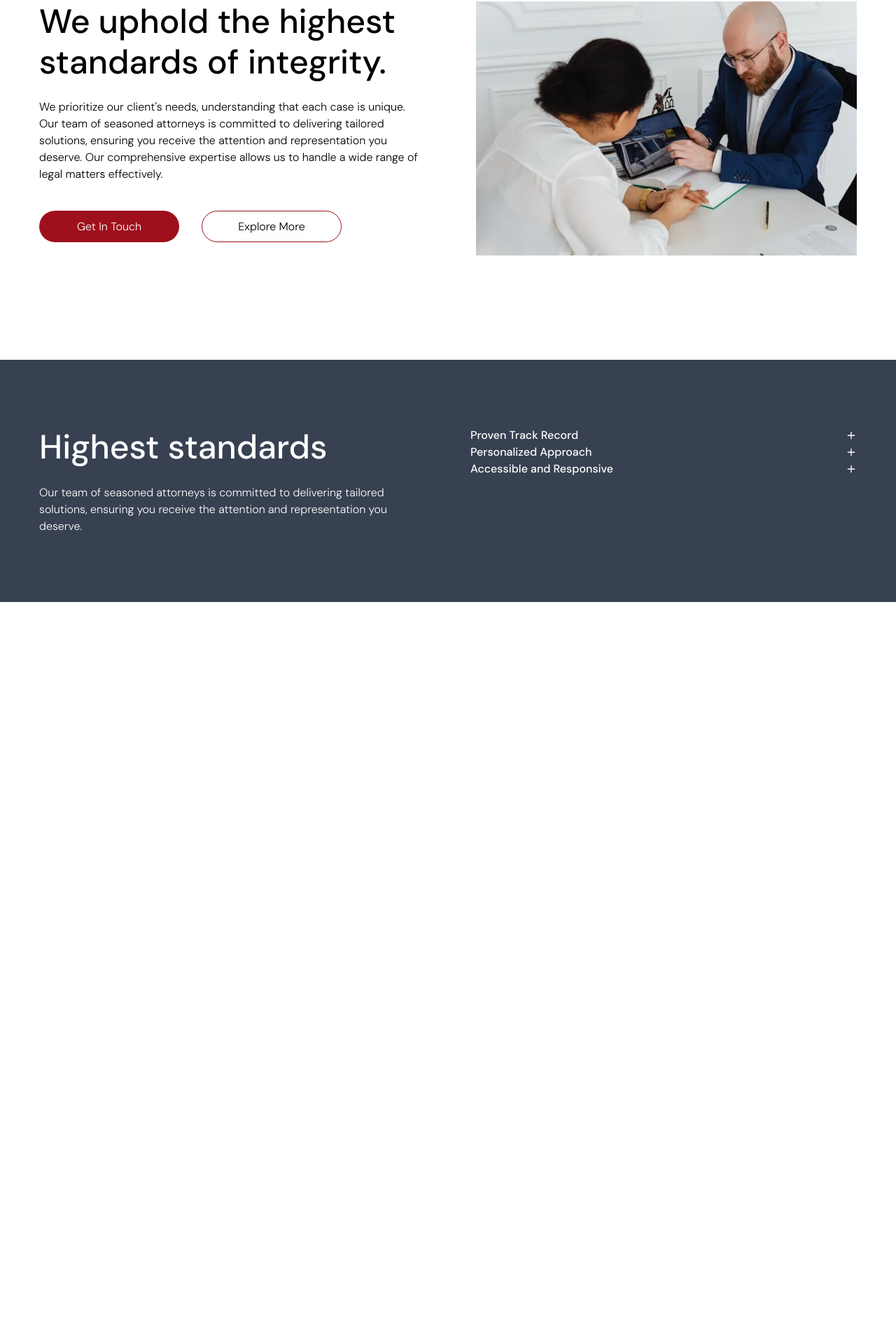
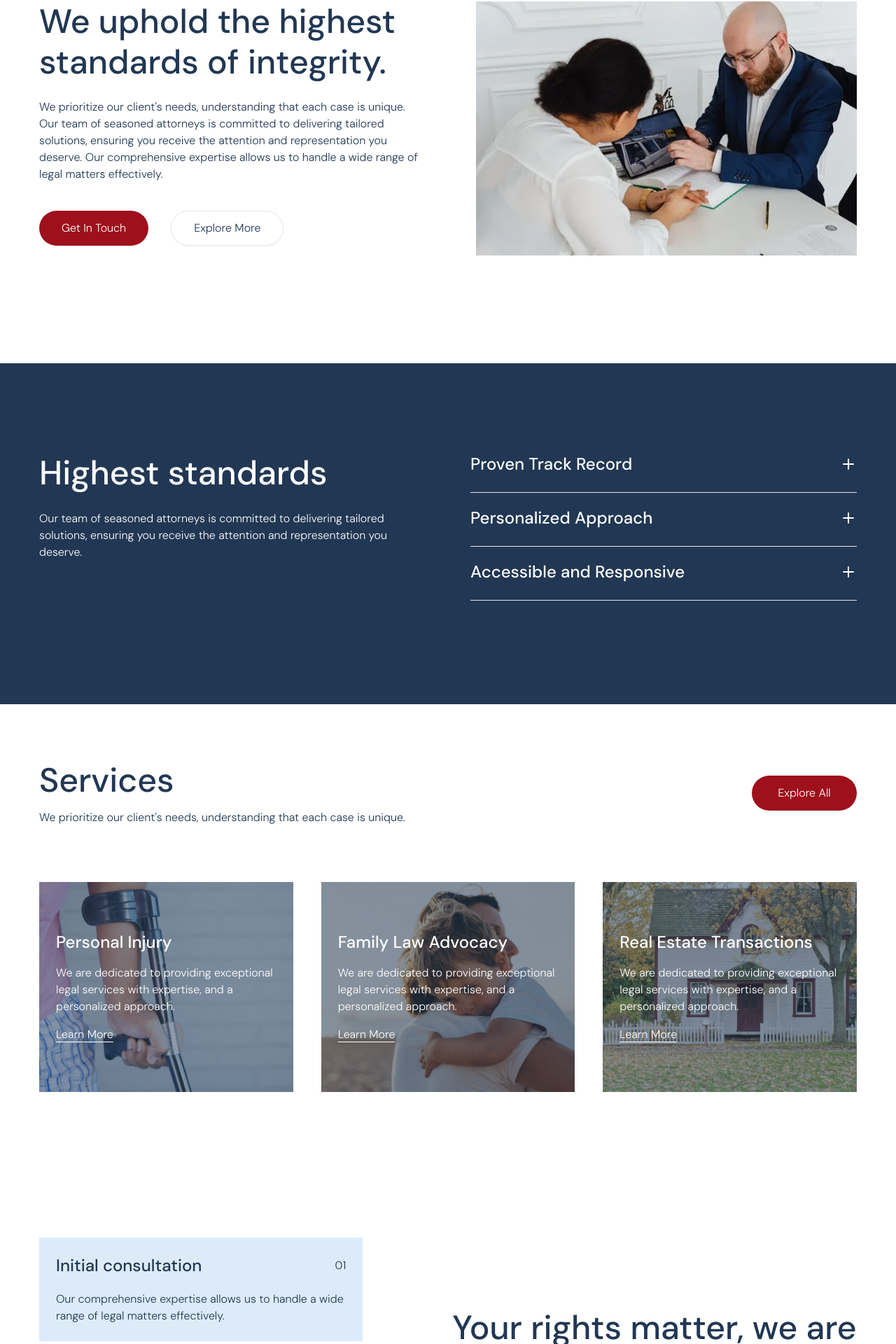
Before and after one commit to ericlauren62/law-firm, a Next.js app: page / in a window 1280 px wide. Shown: the part 846-2766 px from the top of the page at 70% size. Before the commit the page ends 1706 px from the top, so only its background shows below. Built offline with nearby package versions, Linux system fonts and the light colour scheme.

Commit message:
finished third and forth section homepage

```diff
--- a/src/app/globals.css
+++ b/src/app/globals.css
@@ -7,6 +7,7 @@
 body{
   font-weight: 300;
   line-height: 1.5em;
+  color: #213753;
 }
 
 @layer utilities{
--- a/src/app/page.tsx
+++ b/src/app/page.tsx
@@ -1,6 +1,9 @@
 import HomeFirstSection from "@/components/home/HomeFirstSection";
+import HomeForthSection from "@/components/home/HomeForthSection";
 import HomeHero from "@/components/home/HomeHero";
 import HomeSecondSection from "@/components/home/HomeSecondSection";
+import HomeThirdSection from "@/components/home/HomeThirdSection";
+import Services from "@/components/home/Services";
 
 export default function Home() {
   return (
@@ -8,6 +11,9 @@ export default function Home() {
       <HomeHero />
       <HomeFirstSection />
       <HomeSecondSection />
+      <Services />
+      <HomeThirdSection />
+      <HomeForthSection />
     </main>
   );
 }
--- a/src/components/home/HomeFirstSection.tsx
+++ b/src/components/home/HomeFirstSection.tsx
@@ -1,6 +1,7 @@
 import Link from "next/link";
 import img from "/public/images/homeImg1.webp";
 import Image from "next/image";
+import ButtonLink from "../shared/ButtonUrl";
 
 export default function HomeFirstSection() {
   return (
@@ -15,18 +16,8 @@ export default function HomeFirstSection() {
           deserve. Our comprehensive expertise allows us to handle a wide range of legal matters effectively.
         </p>
         <div className="flex flex-col justify-center items-center gap-y-3 mt-10 lg:gap-x-8 lg:justify-start lg:flex-row ">
-          <Link
-            href="/contact"
-            className="bg-primary text-white rounded-full flex items-center justify-center h-[45px] w-[200px]"
-          >
-            Get In Touch
-          </Link>
-          <Link
-            href="/about"
-            className="border border-primary rounded-full flex items-center justify-center h-[45px] w-[200px]"
-          >
-            Explore More
-          </Link>
+          <ButtonLink url="/contact" btntext="Get In Touch" dark />
+          <ButtonLink url="/contact" btntext="Explore More" />
         </div>
       </div>
       <div>
--- /dev/null
+++ b/src/components/home/HomeForthSection.tsx
@@ -0,0 +1,16 @@
+export default function HomeForthSection() {
+  return (
+    <section className="relative bg-homeForthSectionBg bg-center bg-cover h-[80vh] w-full">
+      <div className="bg-dark absolute inset-0  h-full w-full opacity-60"></div>
+      <div className="container flex items-end relative h-[80vh]">
+        <div className="max-w-[700px] text-white relative z-50 pb-20">
+          <h2 className="lg:text-5xl mb-6 font-medium">Trust is the foundation of any attorney-client relationship</h2>
+          <p>
+            We uphold the highest standards of integrity and transparency. We keep our clients informed throughout the
+            legal process, empowering them with knowledge to make informed decisions.
+          </p>
+        </div>
+      </div>
+    </section>
+  );
+}
--- a/src/components/home/HomeHero.tsx
+++ b/src/components/home/HomeHero.tsx
@@ -1,4 +1,5 @@
 import Link from "next/link";
+import ButtonLink from "../shared/ButtonUrl";
 
 export default function HomeHero() {
   return (
@@ -15,18 +16,8 @@ export default function HomeHero() {
             legal matters effectively.
           </p>
           <div className="flex flex-col justify-center items-center gap-y-3 mt-10 lg:gap-x-8 lg:justify-start lg:flex-row ">
-            <Link
-              href="/contact"
-              className="bg-primary text-white rounded-full flex items-center justify-center h-[45px] w-[200px]"
-            >
-              Book Consulation
-            </Link>
-            <Link
-              href="/about"
-              className="border border-white rounded-full flex items-center justify-center h-[45px] w-[200px]"
-            >
-              Explore More
-            </Link>
+            <ButtonLink dark btntext="Book Consulation" url="/contact" />
+            <ButtonLink btntext="Explore More" url="/contact" />
           </div>
         </div>
       </div>
--- a/src/components/home/HomeSecondSection.tsx
+++ b/src/components/home/HomeSecondSection.tsx
@@ -22,7 +22,7 @@ export default function HomeSecondSection() {
   ];
 
   return (
-    <section className="py-24 bg-gray-700 text-white">
+    <section className="py-32 bg-black text-white">
       <div className="container lg:grid lg:grid-cols-2 lg:gap-x-16">
         <div className="mb-14 lg:mb-0">
           <h2 className="text-4xl font-medium mb-6 lg:text-5xl lg:leading-[57.6px]">Highest standards</h2>
--- /dev/null
+++ b/src/components/home/HomeThirdSection.tsx
@@ -0,0 +1,38 @@
+import ButtonLink from "../shared/ButtonUrl";
+
+export default function HomeThirdSection() {
+  return (
+    <section className="py-32 container lg:flex lg:justify-between lg:items-center lg:gap-x-32">
+      <div className="lg:w-[40%]">
+        <Card />
+        <Card dark />
+        <Card />
+      </div>
+      <div className="lg:w-[50%]">
+        <h2 className="lg:text-5xl font-medium mb-8">Your rights matter, we are here to defend them</h2>
+        <p className="mb-8">
+          We prioritize our {"client's"} needs, understanding that each case is unique. Our team of seasoned attorneys
+          is committed to delivering tailored solutions, ensuring you receive the attention and representation you
+          deserve. Our comprehensive expertise allows us to handle a wide range of legal matters effectively.
+        </p>
+        <ButtonLink url="/contact" btntext="Get A Free Consulation" dark />
+      </div>
+    </section>
+  );
+}
+
+interface CardProps {
+  dark?: boolean;
+}
+
+const Card = ({ dark }: CardProps) => {
+  return (
+    <div className={`mb-8 p-6 ${dark ? "bg-black text-white relative left-10" : "bg-secondary"}`}>
+      <div className="flex justify-between items-center mb-5">
+        <h3 className="lg:text-2xl font-medium">Initial consultation</h3>
+        <div>01</div>
+      </div>
+      <p>Our comprehensive expertise allows us to handle a wide range of legal matters effectively.</p>
+    </div>
+  );
+};
--- /dev/null
+++ b/src/components/home/Services.tsx
@@ -0,0 +1,66 @@
+import Image, { StaticImageData } from "next/image";
+import Link from "next/link";
+
+export default function Services() {
+  return (
+    <section className="container py-20">
+      <div className="flex flex-col text-center lg:text-left lg:flex-row lg:justify-between items-center mb-20">
+        <div>
+          <h2 className="text-4xl font-medium mb-5 lg:mb-3 lg:text-5xl lg:leading-[57.6px]">Services</h2>
+          <p className="mb-4 lg:mb-0">We prioritize our {"client's"} needs, understanding that each case is unique.</p>
+        </div>
+
+        <Link
+          href="/services"
+          className="bg-primary text-white rounded-full flex items-center justify-center h-[50px] w-[150px]"
+        >
+          Explore All
+        </Link>
+      </div>
+      <div className="grid gap-y-10 lg:gap-y-0 lg:grid-cols-3 lg:gap-x-10">
+        <ServiceCard
+          img={"/images/injury.jpg"}
+          title="Personal Injury"
+          description="We are dedicated to providing exceptional legal services with expertise, and a personalized approach."
+          link="/services"
+        />
+        <ServiceCard
+          img={"/images/family.jpg"}
+          title="Family Law Advocacy"
+          link="/services"
+          description="We are dedicated to providing exceptional legal services with expertise, and a personalized approach."
+        />
+        <ServiceCard
+          img={"/images/realestate.jpg"}
+          title="Real Estate Transactions"
+          link="/services"
+          description="We are dedicated to providing exceptional legal services with expertise, and a personalized approach."
+        />
+      </div>
+    </section>
+  );
+}
+
+interface ServiceCardProps {
+  img: string;
+  title: string;
+  description: string;
+  link: string;
+}
+const ServiceCard = ({ img, title, description, link }: ServiceCardProps) => {
+  return (
+    <div
+      className="relative min-h-[300px] flex items-center text-white bg-cover bg-center p-6"
+      style={{ backgroundImage: `url(${img})` }}
+    >
+      <div className="bg-black opacity-50 absolute inset-0"></div>
+      <div className="relative z-50">
+        <h3 className="mb-4 text-2xl font-medium">{title}</h3>
+        <p className="mb-4">{description}</p>
+        <Link href={link} className="border-b border-white hover:border-gray-400">
+          Learn More
+        </Link>
+      </div>
+    </div>
+  );
+};
--- a/src/components/navbar/Navbar.tsx
+++ b/src/components/navbar/Navbar.tsx
@@ -72,18 +72,18 @@ const DesktopNav = () => {
         <Image src={logo} alt="logo" height={200} width={200} />
       </div>
       <ul className="flex gap-x-12 items-center text-lg">
-        <li>
+        <li className="hover:text-primary">
           <Link href="/about">About</Link>
         </li>
-        <li>
+        <li className="hover:text-primary">
           <Link href="/services">Services</Link>
         </li>
-        <li>
+        <li className="hover:text-primary">
           <Link href="/attorneys">Attorneys</Link>
         </li>
       </ul>
       <div>
-        <Link href="/contact" className="bg-primary h-[45px] w-[200px] rounded-full text-white py-3 px-5">
+        <Link href="/contact" className="bg-primary h-[50px] w-[200px] rounded-full text-white py-3 px-5">
           Contact Us
         </Link>
       </div>
--- /dev/null
+++ b/src/components/shared/ButtonUrl.tsx
@@ -0,0 +1,20 @@
+import Link from "next/link";
+import React from "react";
+
+interface ButtonLinkProps {
+  url: string;
+  btntext: string;
+  dark?: boolean;
+}
+export default function ButtonLink({ url, btntext, dark }: ButtonLinkProps) {
+  return (
+    <Link
+      href={url}
+      className={`${
+        dark ? "bg-primary text-white" : "bg-transparent border shadow-sm"
+      } rounded-full inline-flex items-center justify-center h-[50px] px-8`}
+    >
+      {btntext}
+    </Link>
+  );
+}
--- a/src/utils/Accordion.tsx
+++ b/src/utils/Accordion.tsx
@@ -1,7 +1,7 @@
 "use client";
 
 import { AccordionItem } from "@/types/AccordionItem";
-import React, { useState } from "react";
+import { useState } from "react";
 import { FiMinus, FiPlus } from "react-icons/fi";
 
 interface AccordionDataProps {
@@ -22,10 +22,10 @@ const Accordion = ({ accordionData }: AccordionDataProps) => {
   return (
     <div className="mt-6">
       {accordionData.map((item: AccordionItem, index: number) => (
-        <div key={index} className="mb-8 border-b border-gray-500">
-          <button onClick={() => toggleAccordion(index)} className="w-full text-left pb-2 focus:outline-none">
-            <div className="flex justify-between items-center p-5 ">
-              <span className="text-2xl lg:text-3xl leading-[36.4px] font-medium">{item.title}</span>
+        <div key={index} className="mb-5 border-b">
+          <button className="w-full mb-6" onClick={() => toggleAccordion(index)}>
+            <div className="flex justify-between items-center py-5 w-full ">
+              <div className="text-2xl font-medium">{item.title}</div>
               <div className="text-2xl">{activeIndex !== null && activeIndex === index ? <FiMinus /> : <FiPlus />}</div>
             </div>
           </button>
--- a/tailwind.config.ts
+++ b/tailwind.config.ts
@@ -12,9 +12,13 @@ const config: Config = {
         "gradient-radial": "radial-gradient(var(--tw-gradient-stops))",
         "gradient-conic": "conic-gradient(from 180deg at 50% 50%, var(--tw-gradient-stops))",
         heroBg: "url('/images/homeHero.webp')",
+        homeForthSectionBg: "url('/images/homeImg2.webp')",
       },
       colors: {
         primary: "#9E101C",
+        secondary: "#ddebf9",
+        black: "#213753",
+        dark: "#000",
       },
     },
   },
```
Also changed, not shown: public/images/injuryIcon.svg (added).
